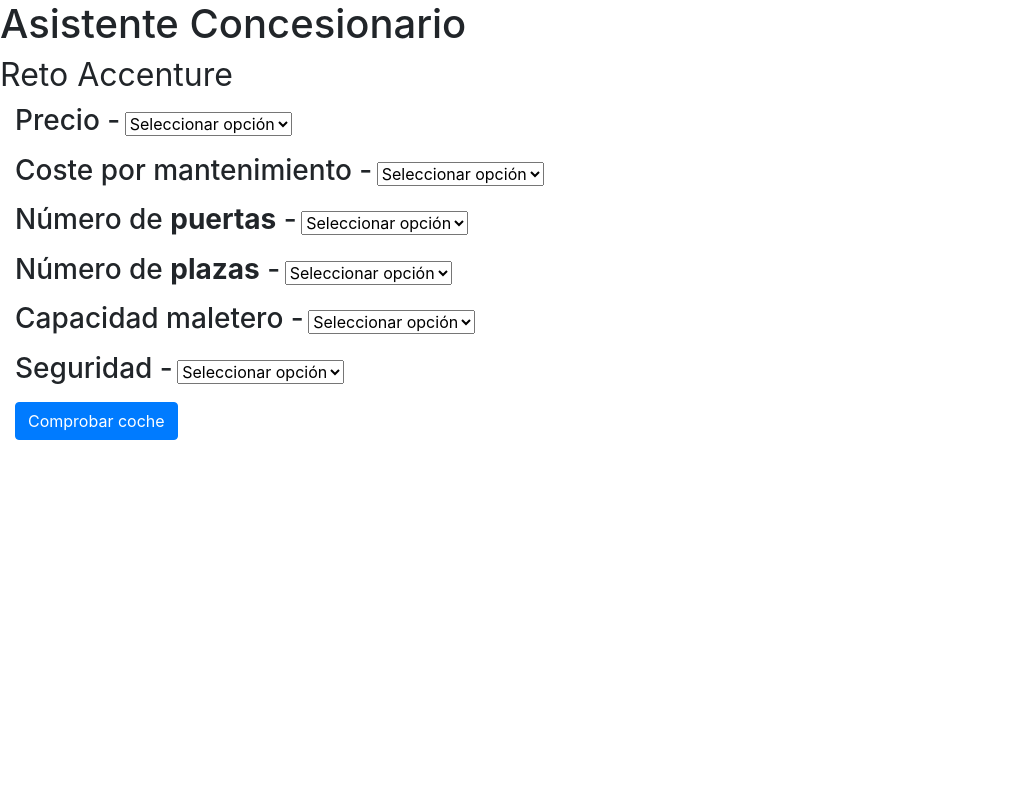
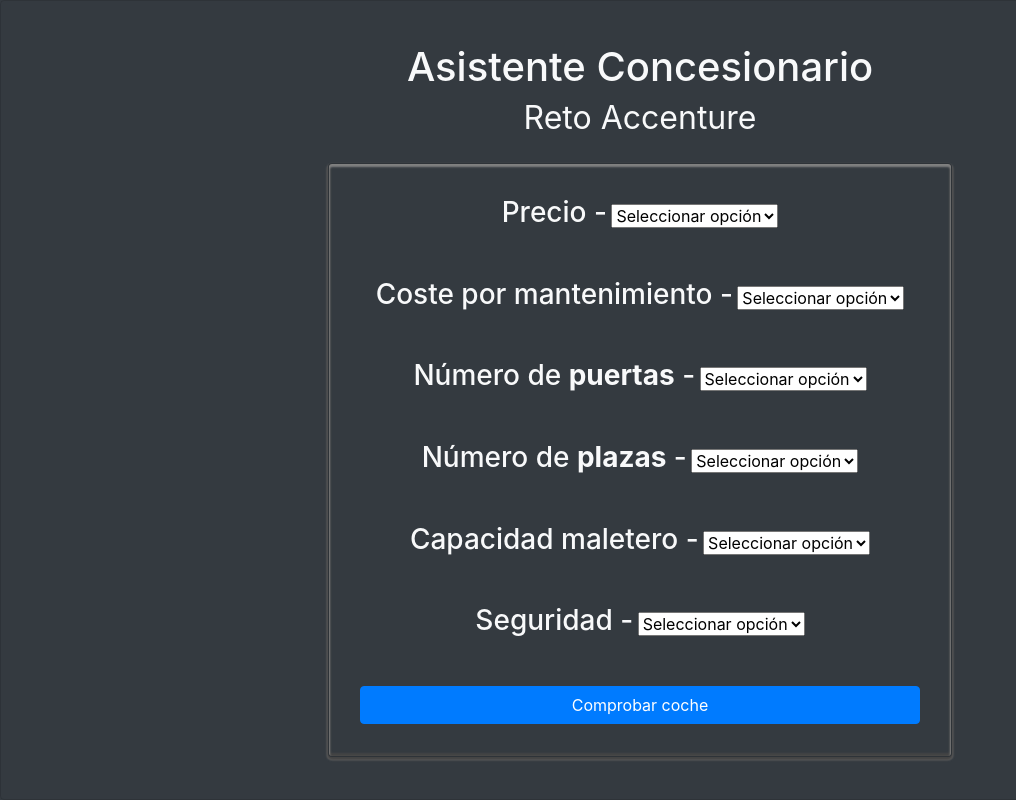
Before and after one commit to fpvideojuegos/machinelearning_accenture, a Python web app: template deep_calculator/templates/index.html in a window 1280 px wide. Shown: the whole page, without its empty margins (0-1016 px from the left). Run offline with Jinja, Linux system fonts and the light colour scheme; the template is opened without the code that fills it, so the values that code supplies are empty; some libraries are stand-ins or nearby versions.

Commit message:
micro-css added

```diff
--- /dev/null
+++ b/car_sales_assistant/static/style.css
@@ -0,0 +1,38 @@
+html , body
+{
+    height: 100vh!important;
+    text-align: center;
+}
+
+.card-md
+{
+    width: 50%;
+}
+
+.text-success
+{
+    text-shadow: 0px 0px 4px rgba(32, 220, 32, 0.7) ;
+}
+
+.text-danger
+{
+    text-shadow: 0px 0px 4px rgba(230, 20, 22, 0.7) ;
+}
+
+.card-md
+{
+    box-shadow:
+            inset 0px 2px 2px 1px grey,
+                  0px 2px 2px 1px #444,
+                  0px 2px 2px 1px grey,
+            inset 0px -2px 2px 1px #444
+            ;
+}
+
+@media screen and ( width: 768px )
+{
+    .card-md
+    {
+        width: 80%;
+    }
+}
--- a/car_sales_assistant/templates/index.html
+++ b/car_sales_assistant/templates/index.html
@@ -4,19 +4,20 @@
     <meta charset="UTF-8">
     <meta name="viewport" content="width=device-width, initial-scale=1.0">
     <link rel="stylesheet" href="https://stackpath.bootstrapcdn.com/bootstrap/4.4.1/css/bootstrap.min.css" integrity="sha384-Vkoo8x4CGsO3+Hhxv8T/Q5PaXtkKtu6ug5TOeNV6gBiFeWPGFN9MuhOf23Q9Ifjh" crossorigin="anonymous">
+    <link rel="stylesheet" href="{{ url_for('static',filename='style.css')}}">
     <title>Reto - Asistente concesionario</title>
 </head>
-<body>
+<body class="bg-dark text-light container-fluid justify-content-center align-items-center card">
 
     <header>
         <h1>Asistente Concesionario <br>
             <small>Reto Accenture</small>
         </h1>
     </header>
-    <section class="container-fluid">
-        <form action="{{ url_for('predict') }}" method="post">
+    <section class="container-fluid card card-md bg-dark mt-3 p-3 justify-content-center align-items-center">
+        <form class="justify-content-center align-items-center" action="{{ url_for('predict') }}" method="post">
 
-            <div>
+            <div class="p-3">
                 <label for="buying"><h3>Precio - </h3></label>
                 <select id="buying" name="buying" required>
                     <option value="" selected disabled hidden >Seleccionar opción</option>
@@ -26,7 +27,7 @@
                     <option value="4"><b>Muy</b> Alto</option>
                 </select>
             </div>
-            <div>
+            <div class="p-3">
                 <label for="maint"><h3>Coste por mantenimiento - </h3></label>
                 <select id="maint" name="maint" required>
                     <option value="" selected disabled hidden >Seleccionar opción</option>
@@ -36,7 +37,7 @@
                     <option value="4"><b>Muy</b> Alto</option>
                 </select>
             </div>
-            <div>
+            <div class="p-3">
                 <label for="doors"><h3>Número de <b>puertas</b> - </h3></label>
                 <select id="doors" name="doors" required>
                     <option value="" selected disabled hidden >Seleccionar opción</option>
@@ -46,7 +47,7 @@
                     <option value="5">5 o más</option>
                 </select>
             </div>
-            <div>
+            <div class="p-3">
                 <label for="persons"><h3>Número de <b>plazas</b> - </h3></label>
                 <select id="persons" name="persons" required>
                     <option value="" selected disabled hidden >Seleccionar opción</option>
@@ -55,7 +56,7 @@
                     <option value="6">4 o más</option>
                 </select>
             </div>
-            <div>
+            <div class="p-3">
                 <label for="lug_boot"><h3>Capacidad maletero - </h3></label>
                 <select id="lug_boot" name="lug_boot" required>
                     <option value="" selected disabled hidden >Seleccionar opción</option>
@@ -64,7 +65,7 @@
                     <option value="3">Grande</option>
                 </select>
             </div>
-            <div>
+            <div class="p-3">
                 <label for="safety"><h3>Seguridad - </h3></label>
                 <select id="safety" name="safety" required>
                     <option value="" selected disabled hidden >Seleccionar opción</option>
@@ -73,7 +74,7 @@
                     <option value="3">Alta</option>
                 </select>
             </div>
-            <button type="submit" class="btn btn-primary" >Comprobar coche</button>
+            <button type="submit" class="btn btn-primary w-100 m-3 ml-auto mr-auto" >Comprobar coche</button>
 
         </form>
     </section>
```
Also changed, not shown: car_sales_assistant/templates/results.html (+8 -9 lines).
